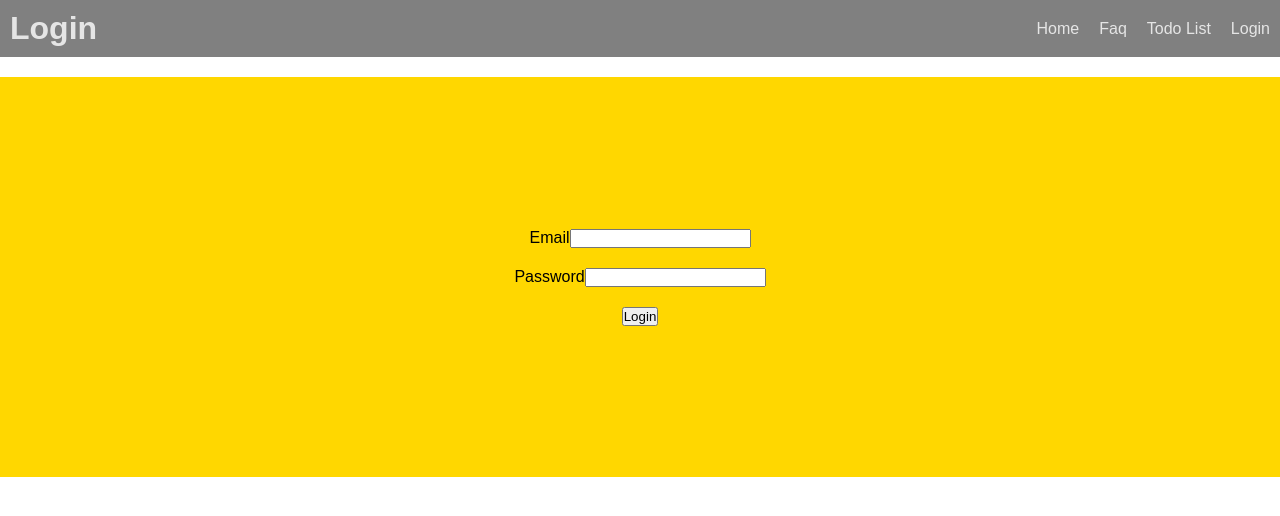
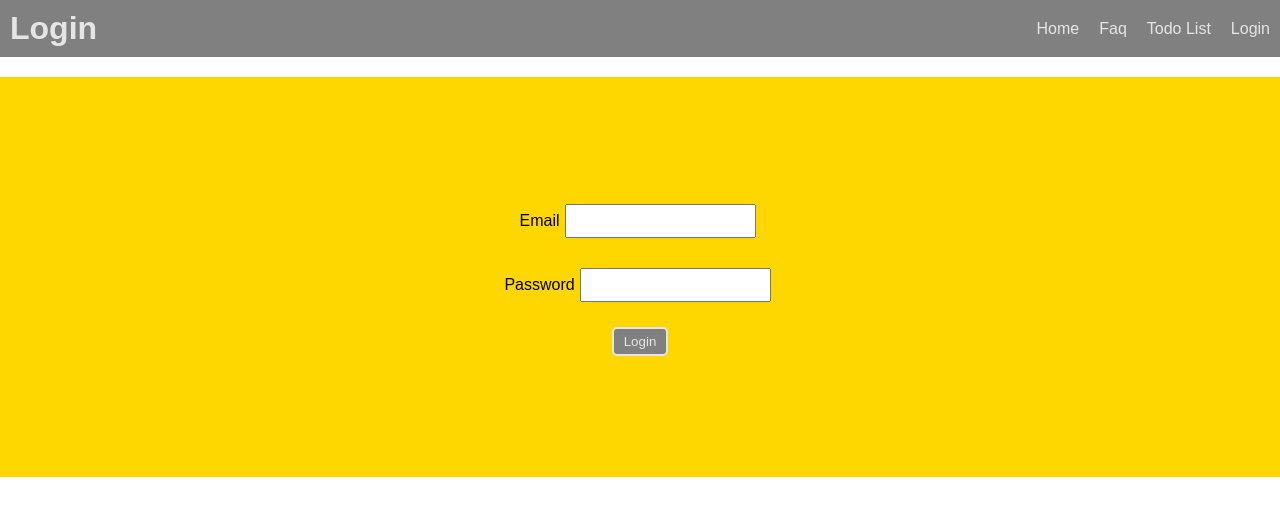
Before and after one commit to 3uzamil/react-project, a React (Vite) app: page /login in a window 1280 px wide. Shown: the top 516 px of the page. Built offline with nearby package versions, Linux system fonts and the light colour scheme.

Commit message:
fix: set inputs on control state

```diff
--- a/src/index.css
+++ b/src/index.css
@@ -21,6 +21,9 @@ a {
   color: #e5e5e5;
   text-decoration: none;
 }
+button:hover{
+  cursor: pointer;
+}
 .loginForm {
   height: 400px;
   background-color: gold;
@@ -30,6 +33,19 @@ a {
   flex-direction: column;
   gap: 20px;
 }
+.loginForm input{
+  height: 30px;
+  margin: 5px;
+  padding: 0 5px;
+  outline: none;
+}
+.loginForm button{
+  background-color: gray;
+  border: 2px solid #e5e5e5;
+  border-radius: 5px;
+  color: #e5e5e5;
+  padding: 5px 10px;
+}
 @media (max-width: 786px) {
   .headerNavbar {
     justify-content: center;
--- a/src/pages/Login.jsx
+++ b/src/pages/Login.jsx
@@ -1,18 +1,29 @@
-import React from 'react'
+import React, { useState } from 'react'
 import Header from '../components/Header'
 
 export default function Login() {
+  let [loginForm,setLoginForm] = useState({
+    email: "",
+    password: ""
+  });
+  let formHandle = (event) => {
+    let finalForm = {...loginForm};
+    let inputName = event.target.name;
+    let inputValue = event.target.value;
+    finalForm[inputName] = inputValue;
+    setLoginForm(finalForm);
+  };
   return (
     <>
     <Header pageName="Login" />
     <form className='loginForm'>
       <div className='formRow'>
         <label>Email</label>
-        <input type="email" />
+        <input type="email" onChange={formHandle} value={loginForm.email} name='email' required/>
       </div>
       <div className='formRow'>
         <label>Password</label>
-        <input type="text" />
+        <input type="text" onChange={formHandle} value={loginForm.password} name='password' required/>
       </div>
         <button type="submit">Login</button>
     </form>
```
